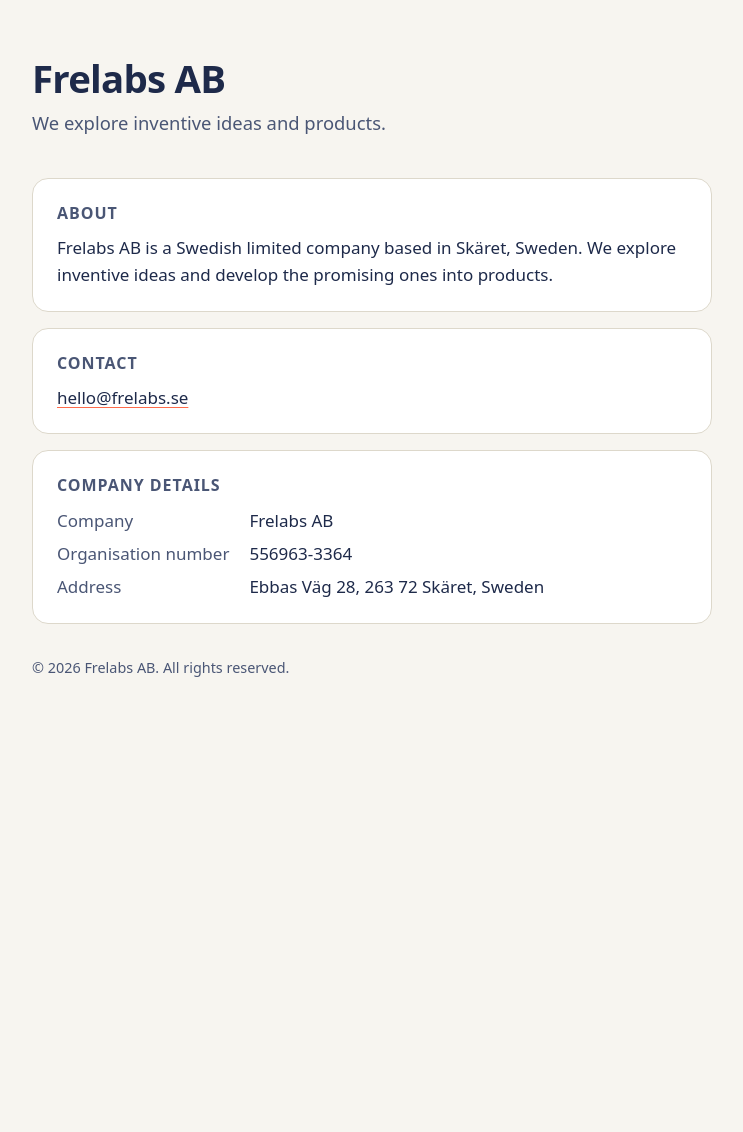
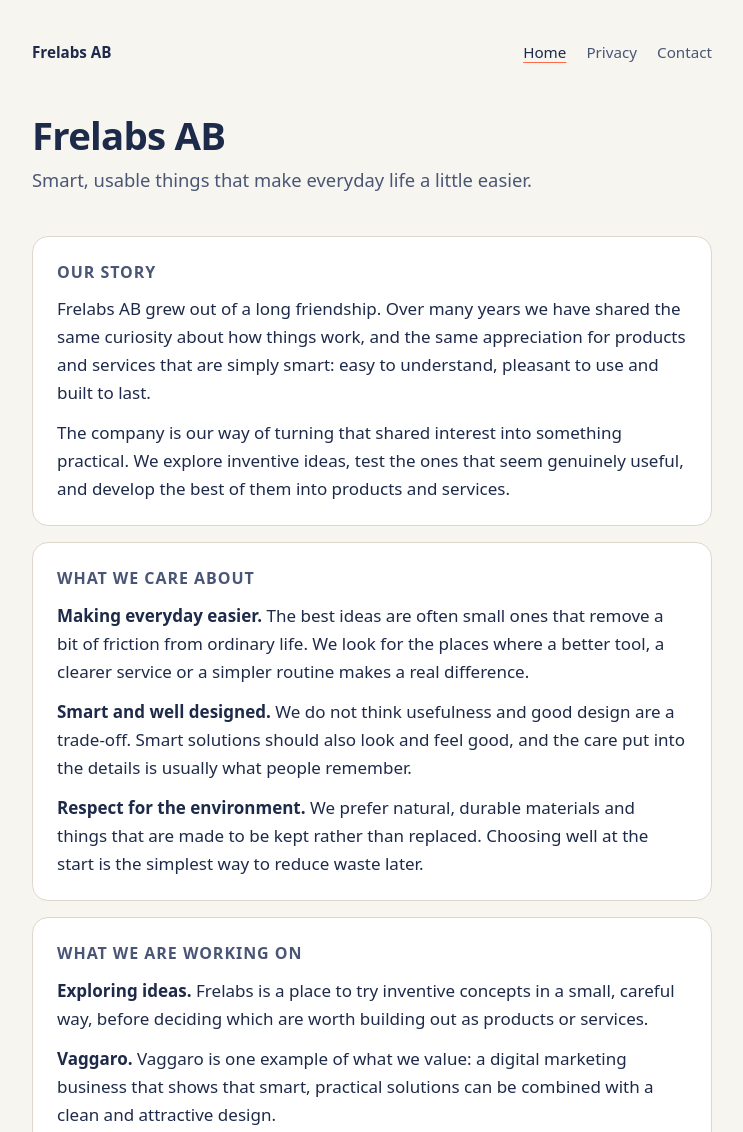
Before and after one commit to andersgrabe-dot/frelabs-site, a plain HTML site: page index.html in a window 1280 px wide. Shown: the top 1132 px of the page, without its empty margins (268-1011 px from the left). Before the commit the page ends 800 px from the top, so only its background shows below. Drawn offline with Linux system fonts and the light colour scheme.

Commit message:
Add files via upload

```diff
--- a/index.html
+++ b/index.html
@@ -4,40 +4,67 @@
 <meta charset="utf-8">
 <meta name="viewport" content="width=device-width, initial-scale=1">
 <title>Frelabs AB</title>
-<meta name="description" content="Frelabs AB is a Swedish company that explores inventive ideas and products.">
+<meta name="description" content="Frelabs AB is a Swedish company built on a long friendship and a shared appreciation for smart, usable and well-designed products and services.">
 <style>
 :root{--bg:#F7F5F0;--ink:#1E2A4A;--muted:#4A5675;--card:#FFFFFF;--line:#DDD8CB;--accent:#FF6B4A}
 @media (prefers-color-scheme:dark){:root{--bg:#14192B;--ink:#F1EFE8;--muted:#B5BCD0;--card:#1D2540;--line:#323B5C;--accent:#FF8A6E}}
 *{box-sizing:border-box}
-body{margin:0;background:var(--bg);color:var(--ink);font:17px/1.6 system-ui,-apple-system,"Segoe UI",Roboto,sans-serif}
-main{max-width:720px;margin:0 auto;padding:56px 20px 40px}
+body{margin:0;background:var(--bg);color:var(--ink);font:17px/1.65 system-ui,-apple-system,"Segoe UI",Roboto,sans-serif}
+main{max-width:720px;margin:0 auto;padding:40px 20px 40px}
+nav{display:flex;gap:20px;flex-wrap:wrap;margin:0 0 48px;font-size:.95rem}
+nav a{color:var(--muted);text-decoration:none}
+nav a[aria-current="page"],nav a:hover{color:var(--ink);text-decoration:underline;text-decoration-color:var(--accent);text-underline-offset:4px}
+nav .brand{color:var(--ink);font-weight:700;margin-right:auto}
 h1{font-size:2.4rem;line-height:1.15;margin:0 0 8px;letter-spacing:-.02em}
 .tag{color:var(--muted);font-size:1.15rem;margin:0 0 40px}
 section{background:var(--card);border:1px solid var(--line);border-radius:16px;padding:22px 24px;margin:0 0 16px}
-h2{font-size:1rem;margin:0 0 8px;text-transform:uppercase;letter-spacing:.06em;color:var(--muted)}
-p{margin:0 0 10px}
+h2{font-size:1rem;margin:0 0 10px;text-transform:uppercase;letter-spacing:.06em;color:var(--muted)}
+p{margin:0 0 12px}
 p:last-child{margin:0}
 a{color:var(--ink);text-decoration-color:var(--accent);text-underline-offset:3px}
 a:focus-visible{outline:3px solid var(--accent);outline-offset:3px;border-radius:4px}
 dl{margin:0;display:grid;grid-template-columns:max-content 1fr;gap:6px 20px}
 dt{color:var(--muted)}dd{margin:0}
 footer{margin-top:32px;color:var(--muted);font-size:.9rem}
+footer a{color:var(--muted)}
 @media (max-width:480px){dl{grid-template-columns:1fr;gap:0}dd{margin-bottom:10px}}
 </style>
 </head>
 <body>
 <main>
+<nav aria-label="Main">
+<a class="brand" href="/">Frelabs AB</a>
+<a href="/" aria-current="page">Home</a>
+<a href="/privacy.html">Privacy</a>
+<a href="mailto:hello@frelabs.se">Contact</a>
+</nav>
+
 <h1>Frelabs AB</h1>
-<p class="tag">We explore inventive ideas and products.</p>
+<p class="tag">Smart, usable things that make everyday life a little easier.</p>
 
 <section>
-<h2>About</h2>
-<p>Frelabs AB is a Swedish limited company based in Skäret, Sweden. We explore inventive ideas and develop the promising ones into products.</p>
+<h2>Our story</h2>
+<p>Frelabs AB grew out of a long friendship. Over many years we have shared the same curiosity about how things work, and the same appreciation for products and services that are simply smart: easy to understand, pleasant to use and built to last.</p>
+<p>The company is our way of turning that shared interest into something practical. We explore inventive ideas, test the ones that seem genuinely useful, and develop the best of them into products and services.</p>
+</section>
+
+<section>
+<h2>What we care about</h2>
+<p><strong>Making everyday easier.</strong> The best ideas are often small ones that remove a bit of friction from ordinary life. We look for the places where a better tool, a clearer service or a simpler routine makes a real difference.</p>
+<p><strong>Smart and well designed.</strong> We do not think usefulness and good design are a trade-off. Smart solutions should also look and feel good, and the care put into the details is usually what people remember.</p>
+<p><strong>Respect for the environment.</strong> We prefer natural, durable materials and things that are made to be kept rather than replaced. Choosing well at the start is the simplest way to reduce waste later.</p>
+</section>
+
+<section>
+<h2>What we are working on</h2>
+<p><strong>Exploring ideas.</strong> Frelabs is a place to try inventive concepts in a small, careful way, before deciding which are worth building out as products or services.</p>
+<p><strong>Vaggaro.</strong> Vaggaro is one example of what we value: a digital marketing business that shows that smart, practical solutions can be combined with a clean and attractive design.</p>
+<p><strong>Sheepskin.</strong> Our latest step is the introduction of sheepskin products. Sheepskin is a natural, long-lasting and comfortable material, which fits both our interest in everyday usefulness and our appreciation for the environment.</p>
 </section>
 
 <section>
 <h2>Contact</h2>
-<p><a href="mailto:hello@frelabs.se">hello@frelabs.se</a></p>
+<p>Questions, ideas or press enquiries are welcome at <a href="mailto:hello@frelabs.se">hello@frelabs.se</a>.</p>
 </section>
 
 <section>
@@ -45,11 +72,12 @@ footer{margin-top:32px;color:var(--muted);font-size:.9rem}
 <dl>
 <dt>Company</dt><dd>Frelabs AB</dd>
 <dt>Organisation number</dt><dd>556963-3364</dd>
-<dt>Address</dt><dd>Ebbas Väg 28, 263 72 Skäret, Sweden</dd>
+<dt>Address</dt><dd>Ebbas V&auml;g 28, 263 72 Sk&auml;ret, Sweden</dd>
+<dt>Email</dt><dd><a href="mailto:hello@frelabs.se">hello@frelabs.se</a></dd>
 </dl>
 </section>
 
-<footer>&copy; 2026 Frelabs AB. All rights reserved.</footer>
+<footer>&copy; 2026 Frelabs AB &middot; Org. no. 556963-3364 &middot; <a href="/privacy.html">Privacy</a></footer>
 </main>
 </body>
 </html>
```
Also changed, not shown: privacy.html (added, +74 -0 lines).
